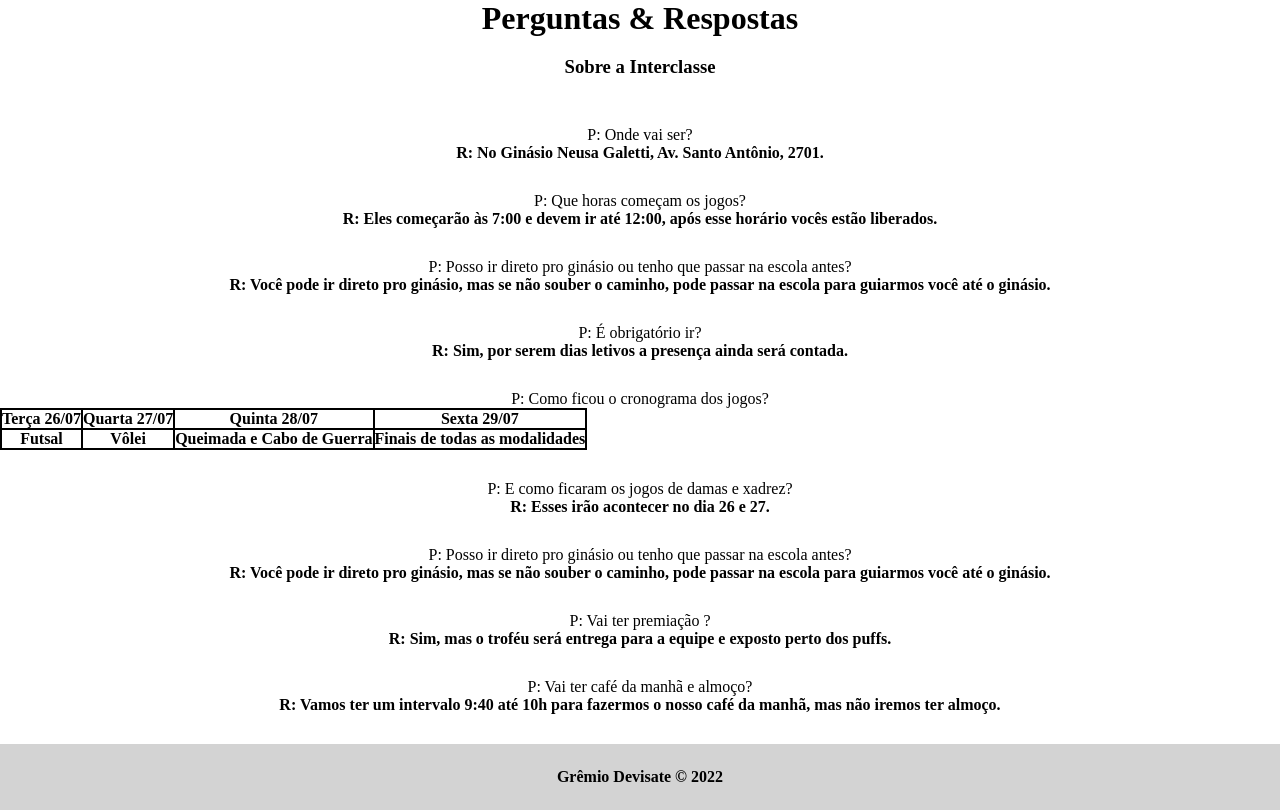
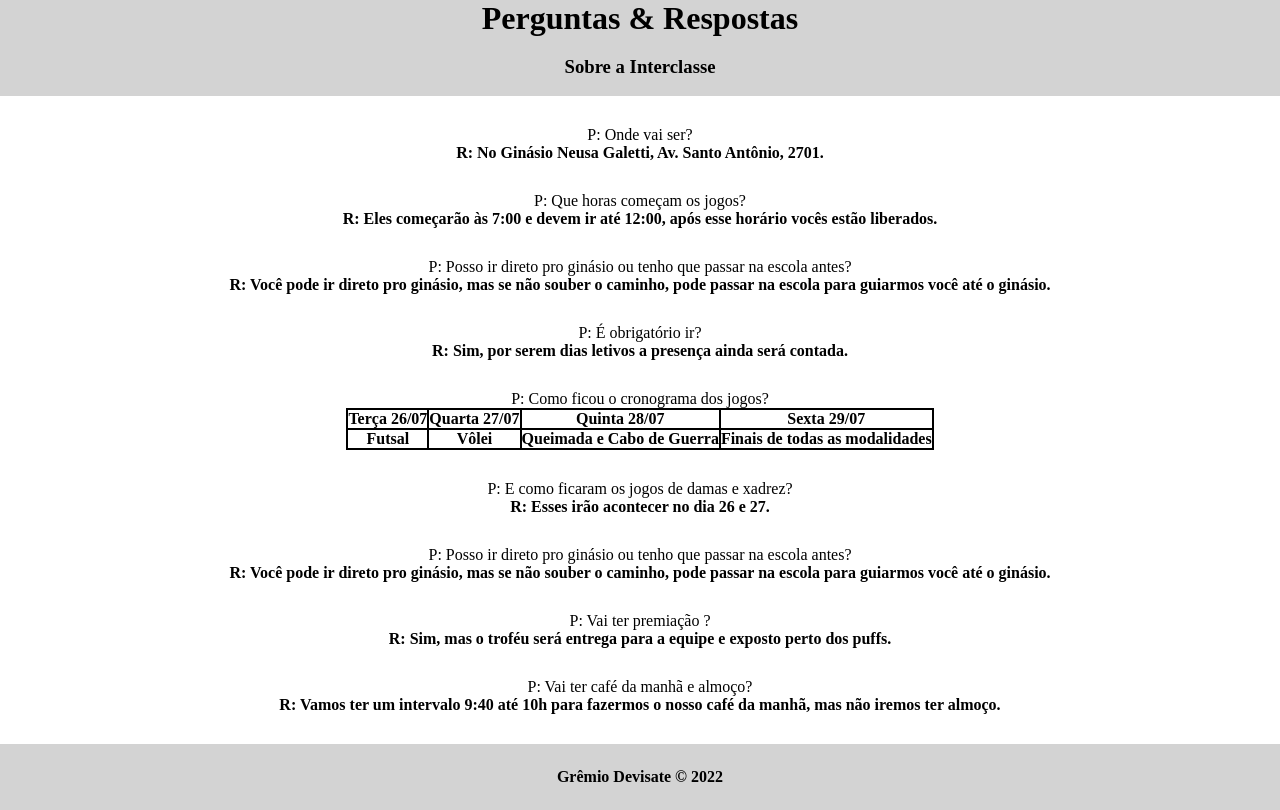
Before and after one commit to gremio031/gremio-devisate, a plain HTML site: page index.html in a window 1280 px wide. Drawn offline with Linux system fonts and the light colour scheme.

Commit message:
Update style.css

```diff
--- a/style.css
+++ b/style.css
@@ -9,6 +9,7 @@ body{
   justify-content: center;
   align-items: center;
   margin-bottom: 30px;
+  background-color: lightgrey;
  }
 
  h1{
@@ -28,7 +29,8 @@ table, th, td{
   padding: 0;
   border: solid 2px black;
   border-collapse: collapse;
-  text-align: center;
+  margin-right: auto;
+  margin-left: auto;
 }
 
 .footer{
```
